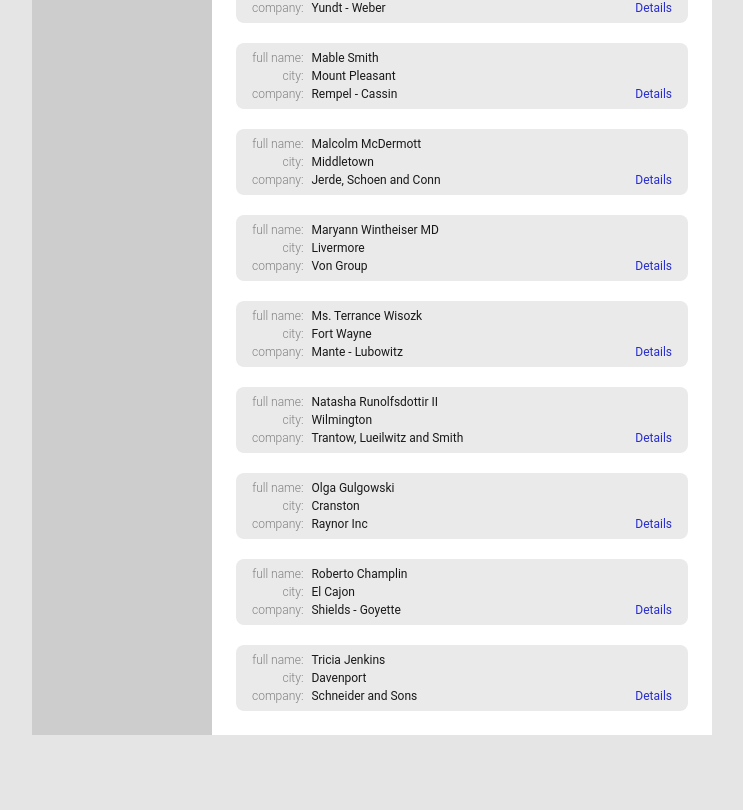
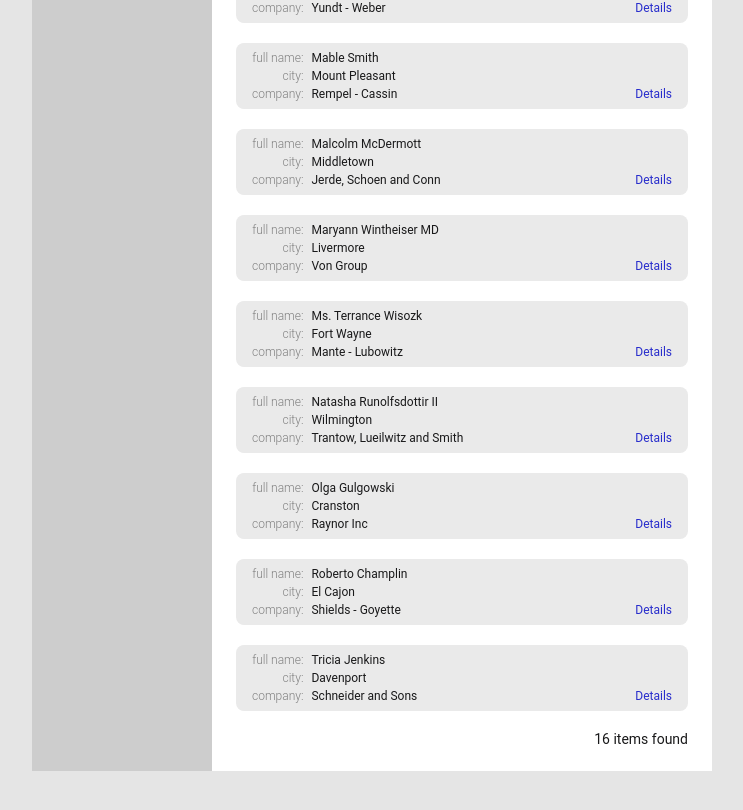
Before and after one commit to vatosarmat/tt_user_list, a React (Create React App) app: page / in a window 1280 px wide. Shown: the part 754-1564 px from the top of the page, without its empty margins (268-1011 px from the left). Before the commit the page ends 1529 px from the top, so only its background shows below. Built offline with nearby package versions, Linux system fonts and the light colour scheme.

Commit message:
Show list items count

```diff
--- a/src/components/List.css
+++ b/src/components/List.css
@@ -12,7 +12,15 @@
 }
 
 /* list */
-.list > *:not(:last-child) {
+.list__count {
+  text-align: right;
+}
+
+.list__items {
+  margin-bottom: var(--layout-spacing-medium);
+}
+
+.list__items > *:not(:last-child) {
   margin-bottom: var(--layout-spacing-medium);
 }
 
--- a/src/components/List.tsx
+++ b/src/components/List.tsx
@@ -34,10 +34,12 @@ const ListItem: React.FC<ListItemProps> = ({ id, fullName, city, company }) => {
 
 const List: React.FC = () => {
   const { userInfoTable, userInfoSortKey } = useContext(StateContext)
+  const list = Object.values(userInfoTable)
 
   return (
-    <ul className="list">
-      {Object.values(userInfoTable)
+    <div className="list">
+      <ul className="list__items">
+        {list
           .sort((a, b) => {
             const aa = a[userInfoSortKey]
             const bb = b[userInfoSortKey]
@@ -47,6 +49,8 @@ const List: React.FC = () => {
             <ListItem {...item} key={item.id} />
           ))}
       </ul>
+      <p className="text-large list__count">{list.length} items found</p>
+    </div>
   )
 }
 
```
Lines whose indentation alone changed are shown as unchanged.
